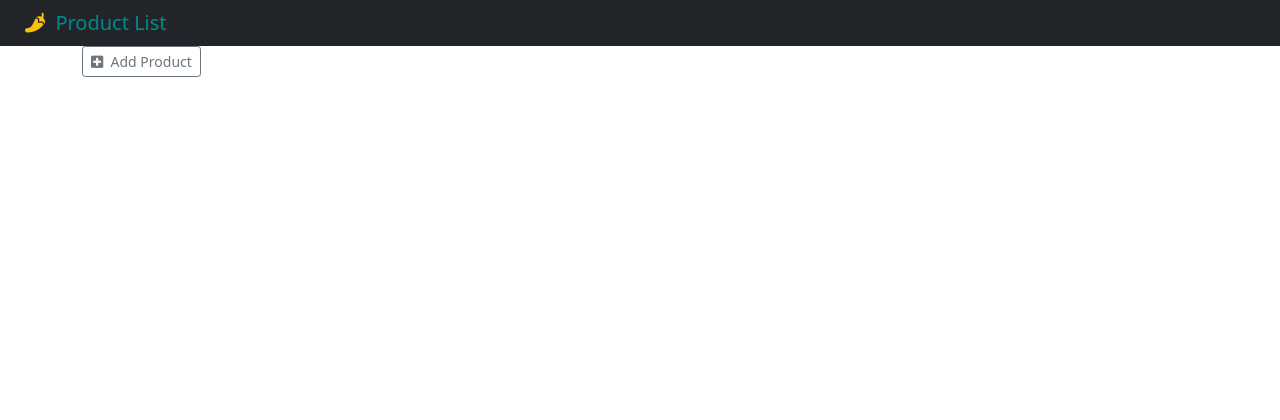
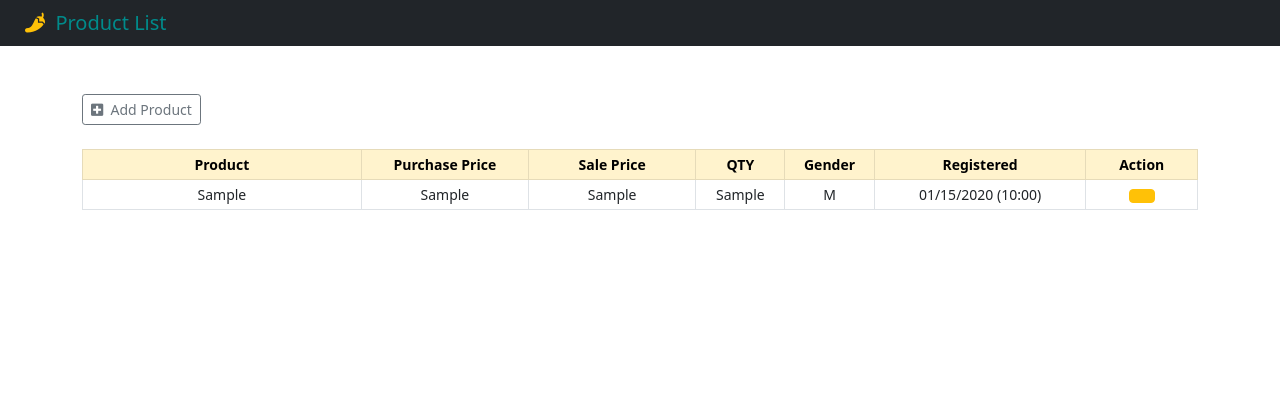
Before and after one commit to ghoziindra/CRUD-Django, a Django app: page / in a window 1280 px wide. Shown: the top 420 px of the page. Run offline with Django 4.2, Linux system fonts and the light colour scheme; tables that the repository leaves empty hold one stand-in row (values such as "Sample post").

Commit message:
initial commit

```diff
--- a/App/templates/home.html
+++ b/App/templates/home.html
@@ -5,15 +5,43 @@
 <i class="text-warning fas fa-pepper-hot"></i>&nbsp;&nbsp;Product List
 {% endblock navbar-content%}
 
-
 <!--- Page content --->
 {% block content %}
 <div class="container">
 
-    <b></b>
-    <b></b>
+    <br></br>
 
     <a href="{% url 'add_product' %}" class="btn btn-outline-secondary btn-sm"><i class="fas fa-plus-square"></i>&nbsp;&nbsp;Add Product</a>
 
+    <table class="table table-bordered table-sm mt-4" style="text-align: center; font-size: 14px;">
+        <thead class="table-warning">
+            <tr>
+                <th style="width: 25%;">Product</th>
+                <th style="width: 15%;">Purchase Price</th>
+                <th style="width: 15%;">Sale Price</th>
+                <th style="width: 8%;">QTY</th>
+                <th style="width: 8%;">Gender</th>
+                <th style="width: 19%;">Registered</th>
+                <th colspan="2" style="width: 10%;">Action</th>
+            </tr>
+        </thead>
+        <!-----Backend Data----->
+        {% for product in products%}
+        <tr>
+            <td>{{product.product}}</td>
+            <td>{{product.purchase}}</td>
+            <td>{{product.sale}}</td>
+            <td>{{product.qty}}</td>
+            <td>{{product.gender}}</td>
+            <td>{{product.created_at | date:'m/d/Y (H:i)' }}</td>
+            <td>
+                <a href="/product/{{ product.id }}" class="btn btn-warning" title="Edit Product">
+                   <i></i>
+                </a>
+            </td>
+        </tr>
+        {% endfor %}
+    </table>
+
 </div> <!--- END // container --->
 {% endblock content %}
```
